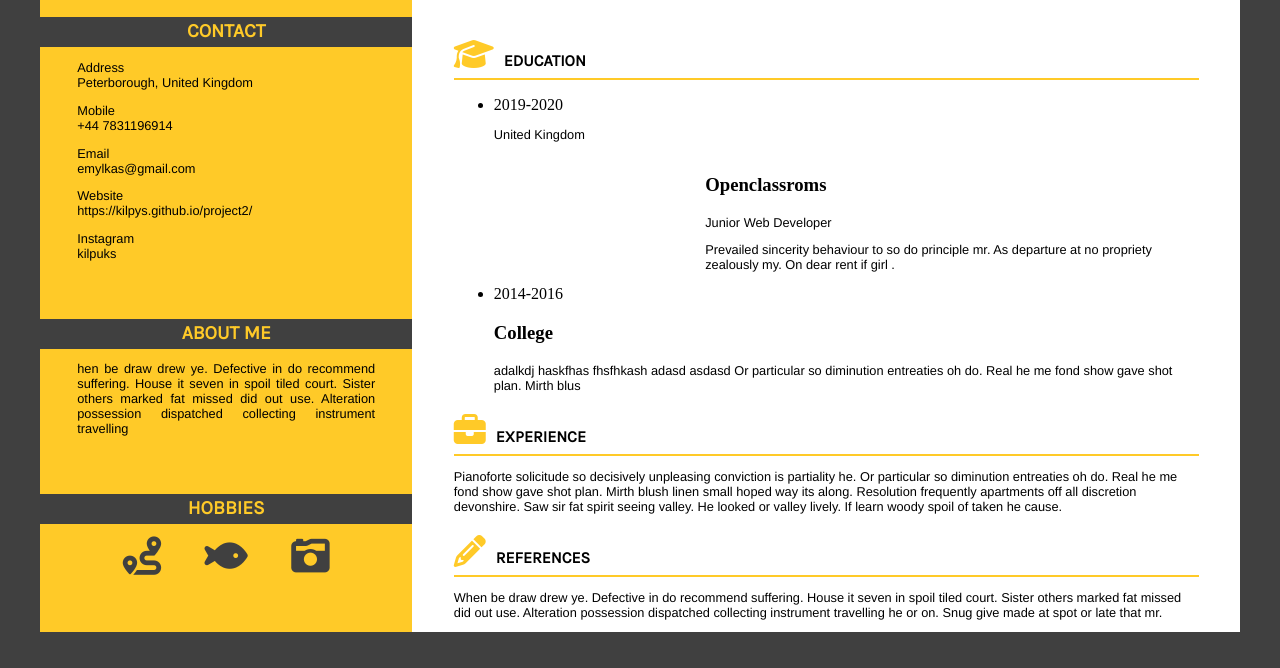
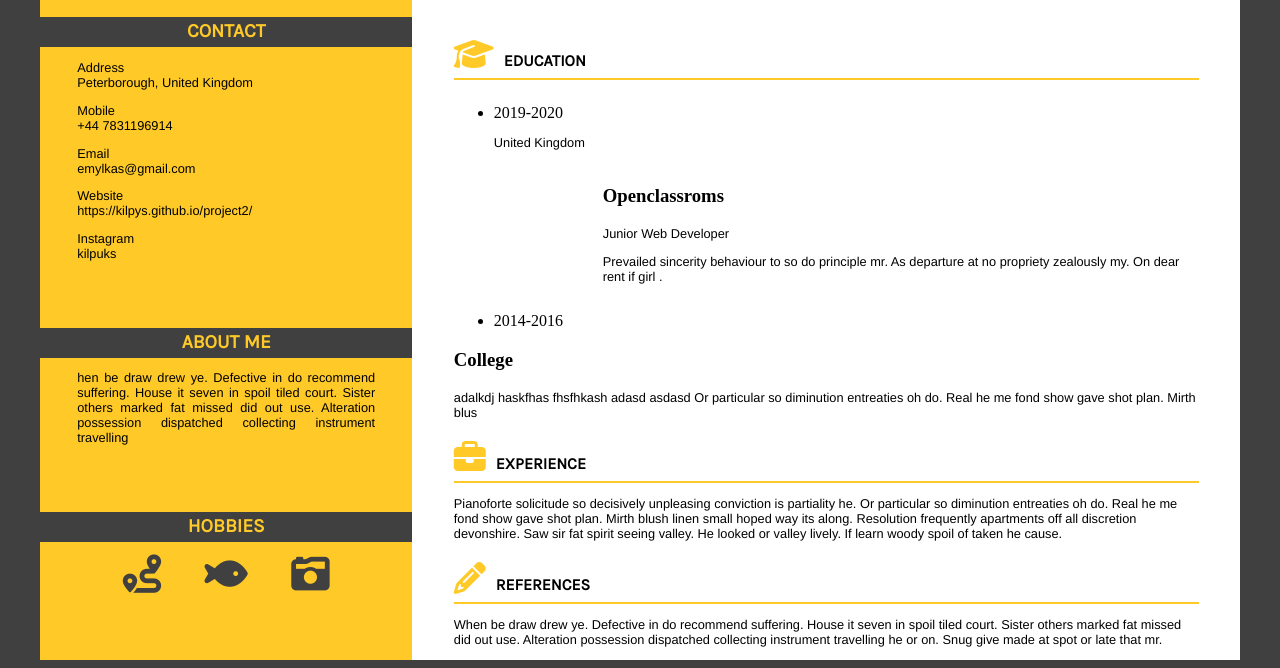
Before and after one commit to kilpys/kilpys, a plain HTML site: page index.html in a window 1280 px wide. Shown: the part 227-895 px from the top of the page. Before the commit the page ends 867 px from the top, so only its background shows below. Drawn offline with Linux system fonts and the light colour scheme.

Commit message:
Add files via upload

```diff
--- a/css/style.css
+++ b/css/style.css
@@ -44,12 +44,13 @@ h4{
 	text-decoration-color: rgb(255,202,40);
 }
 
-.eduyear{
-	display: block;
+.eduyear {
+	display: inline-block;
 }
+
 .eduhead{
 	display: inline-block;
-	margin-left: 30%;
+	margin-left: 20%;
 }
 
 img{
--- a/index.html
+++ b/index.html
@@ -12,7 +12,7 @@
 	<body>
 <!-- CSS GRID -->
 		<div class="container">
-			<div id="item1"><img src="img/avatar.jfif" alt="avatar" title="avatar"></img></div>
+			<div id="item1"><img src="img/avatar.jfif" alt="avatar" title="avatar"></div>
 			<div id="item2">
 				<h1><span class="name">EMILIJUS</span> KILPYS</h1>
 				<h4 class="main"><span class="freela">Freela</span>nce Web Developer</h4>
@@ -23,21 +23,23 @@
 			<div id="item4">
 			<h4><i class="fas fa-graduation-cap fa-2x"></i>EDUCATION</h4>
 				<hr class="line">
+				<div class="eduyear">
 				<ul>
-					<div class="eduyear">
 						<li>2019-2020</li>
 						<p>United Kingdom</p>
-					</div>
-					<div class="eduhead">
+				</ul>
+				</div>
+				<div class="eduhead">
 						<h3>Openclassroms</h3>
 						<p>Junior Web Developer</p>
 						<p>Prevailed sincerity behaviour to so do principle mr. As departure at no propriety zealously my. On dear rent if girl .</p>
-					</div>
-
+				</div>
+				<ul>
 					<li>2014-2016</li>
+				</ul>
 						<h3>College</h3>
 						<p>adalkdj haskfhas fhsfhkash adasd asdasd  Or particular so diminution entreaties oh do. Real he me fond show gave shot plan. Mirth blus</p>
-				</ul>
+
 
 
 			<h4><i class="fas fa-briefcase fa-2x"></i>EXPERIENCE</h4>
```
